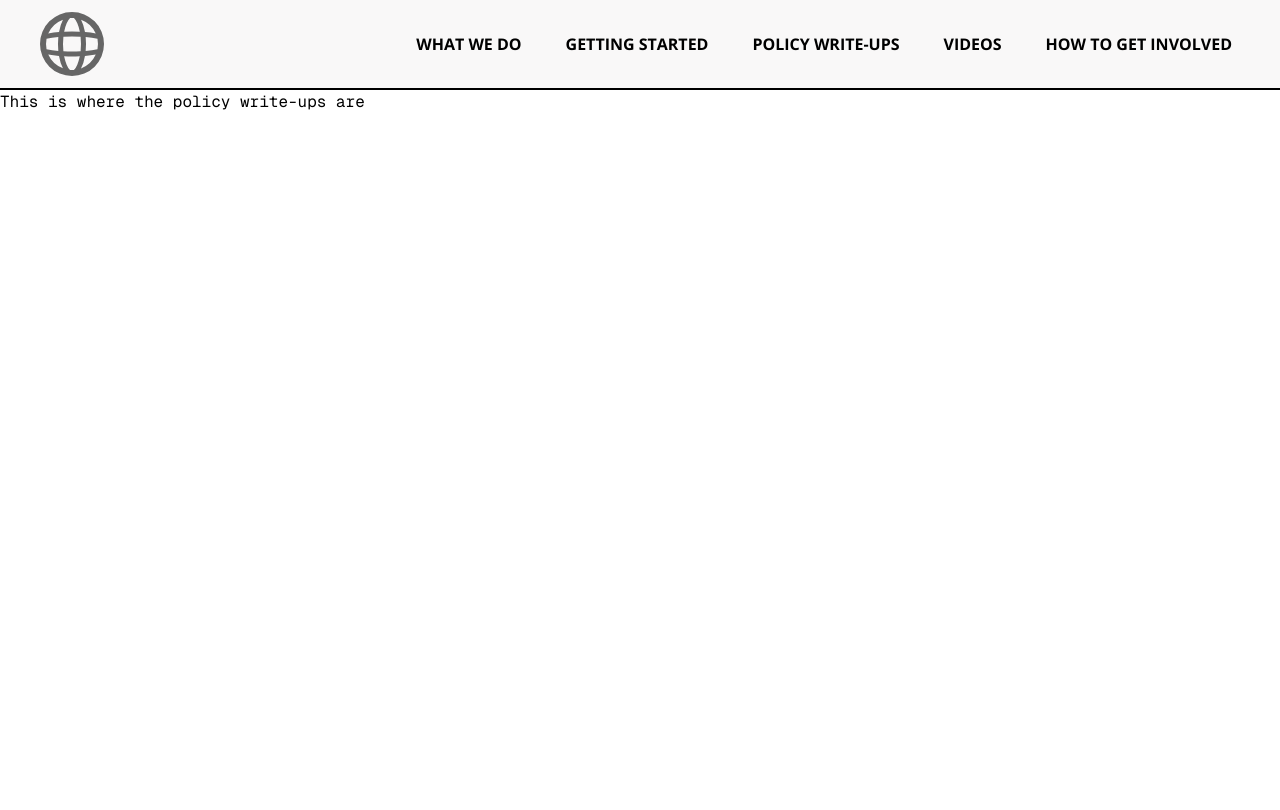
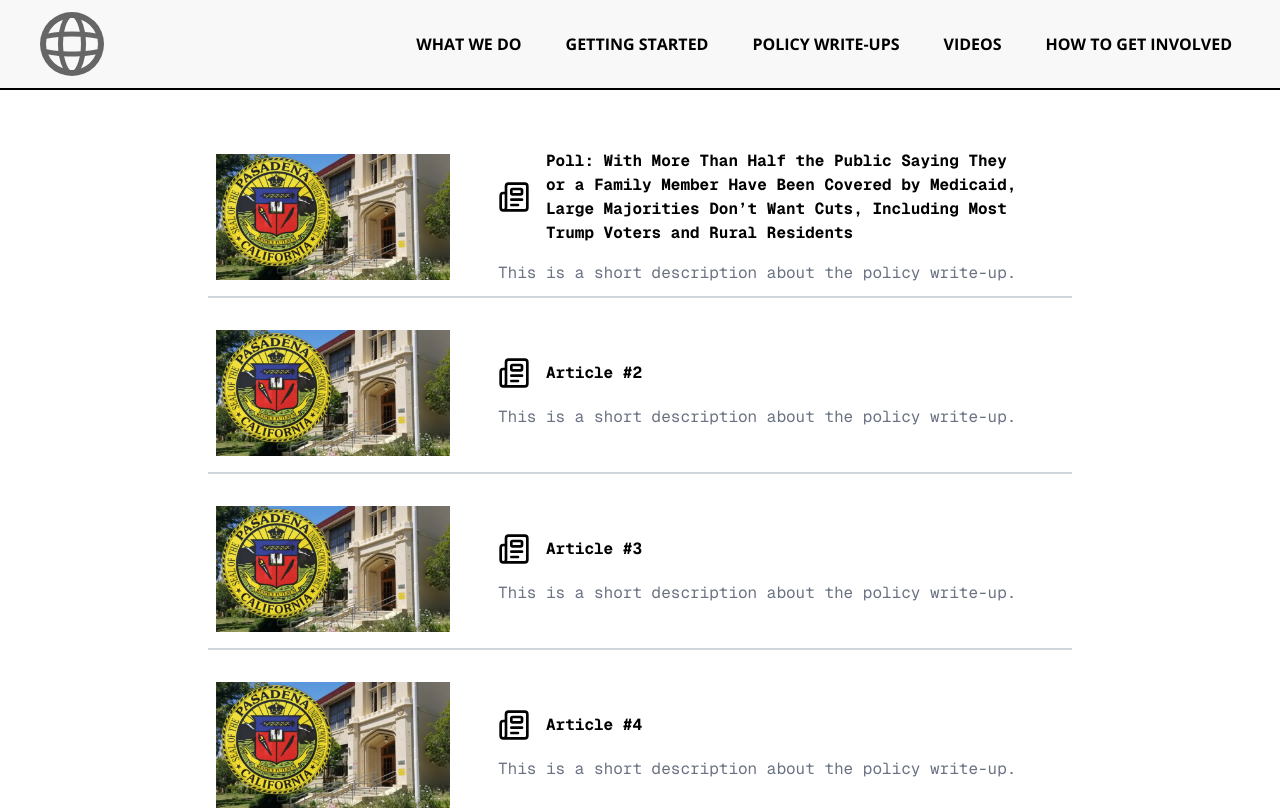
Before and after one commit to vtruo009/media-communication, a Next.js app: page /policy-write-ups in a window 1280 px wide. Shown: the top 810 px of the page. Built offline with nearby package versions, Linux system fonts and the light colour scheme.

Commit message:
writeup component done

```diff
--- a/app/(root)/policy-write-ups/page.tsx
+++ b/app/(root)/policy-write-ups/page.tsx
@@ -1,7 +1,61 @@
+import Writeup from '@/components/Writeup';
+import { Newspaper } from 'lucide-react';
+
 const PolicyWriteups = () => {
+	const writeups = [
+		{
+			id: 1,
+			date: new Date(),
+			url: '',
+			thumbnail: '/pusd.png',
+			icon: <Newspaper className='write-up-icon' />,
+			title:
+				'Poll: With More Than Half the Public Saying They or a Family Member Have Been Covered by Medicaid, Large Majorities Don’t Want Cuts, Including Most Trump Voters and Rural Residents',
+			shortDesc: 'This is a short description about the policy write-up.',
+		},
+		{
+			id: 2,
+			date: new Date(),
+			url: '',
+			thumbnail: '/pusd.png',
+			icon: <Newspaper className='write-up-icon' />,
+			title: 'Article #2',
+			shortDesc: 'This is a short description about the policy write-up.',
+		},
+		{
+			id: 3,
+			date: new Date(),
+			url: '',
+			thumbnail: '/pusd.png',
+			icon: <Newspaper className='write-up-icon' />,
+			title: 'Article #3',
+			shortDesc: 'This is a short description about the policy write-up.',
+		},
+		{
+			url: '',
+			date: new Date(),
+			id: 4,
+			thumbnail: '/pusd.png',
+			icon: <Newspaper className='write-up-icon' />,
+			title: 'Article #4',
+			shortDesc: 'This is a short description about the policy write-up.',
+		},
+		{
+			id: 5,
+			date: new Date(),
+			url: '',
+			thumbnail: '/pusd.png',
+			icon: <Newspaper className='write-up-icon' />,
+			title: 'Article #5',
+			shortDesc: 'This is a short description about the policy write-up.',
+		},
+	];
+
 	return (
-		<div>
-			<h1>This is where the policy write-ups are</h1>
+		<div className='py-12 px-52'>
+			{writeups.map((writeup) => (
+				<Writeup key={writeup.id} {...writeup} />
+			))}
 		</div>
 	);
 };
--- a/app/globals.css
+++ b/app/globals.css
@@ -16,3 +16,9 @@
 	stroke: #4ea5d9;
 	stroke-width: 2px;
 }
+
+.write-up-icon {
+	width: 2rem;
+	height: auto;
+	flex-shrink: 0;
+}
--- /dev/null
+++ b/components/Writeup.tsx
@@ -0,0 +1,50 @@
+import React from 'react';
+import Link from 'next/link';
+
+interface WriteupProps {
+	id: string | number;
+	date: Date;
+	url: string;
+	thumbnail: string;
+	icon: React.ReactElement;
+	title: string;
+	shortDesc: string;
+}
+
+const Writeup = (writeup: WriteupProps) => {
+	return (
+		<Link
+			id='write-up'
+			href={writeup.url}
+			className='flex flex-row h-40 border-b-2 border-gray-300 mb-4 last:mb-0'
+		>
+			<div
+				id='thumbnail-container'
+				className='w-[250px] flex shrink-0 justify-center items-center p-2'
+			>
+				<img
+					src={writeup.thumbnail}
+					alt='write-up-thumbnail'
+					className='object-contain w-full h-full'
+				/>
+			</div>
+			<div
+				id='write-up-details'
+				className='flex flex-col justify-center items-start py-4 px-10 gap-y-4'
+			>
+				<div
+					id='title'
+					className='flex flex-row w-full justify-start items-center gap-x-4'
+				>
+					{writeup.icon}
+					<h3 className='font-bold text-base'>{writeup.title}</h3>
+				</div>
+				<p id='short-desc' className='text-gray-500'>
+					{writeup.shortDesc}
+				</p>
+			</div>
+		</Link>
+	);
+};
+
+export default Writeup;
```
Also changed, not shown: public/pusd.png (added).
